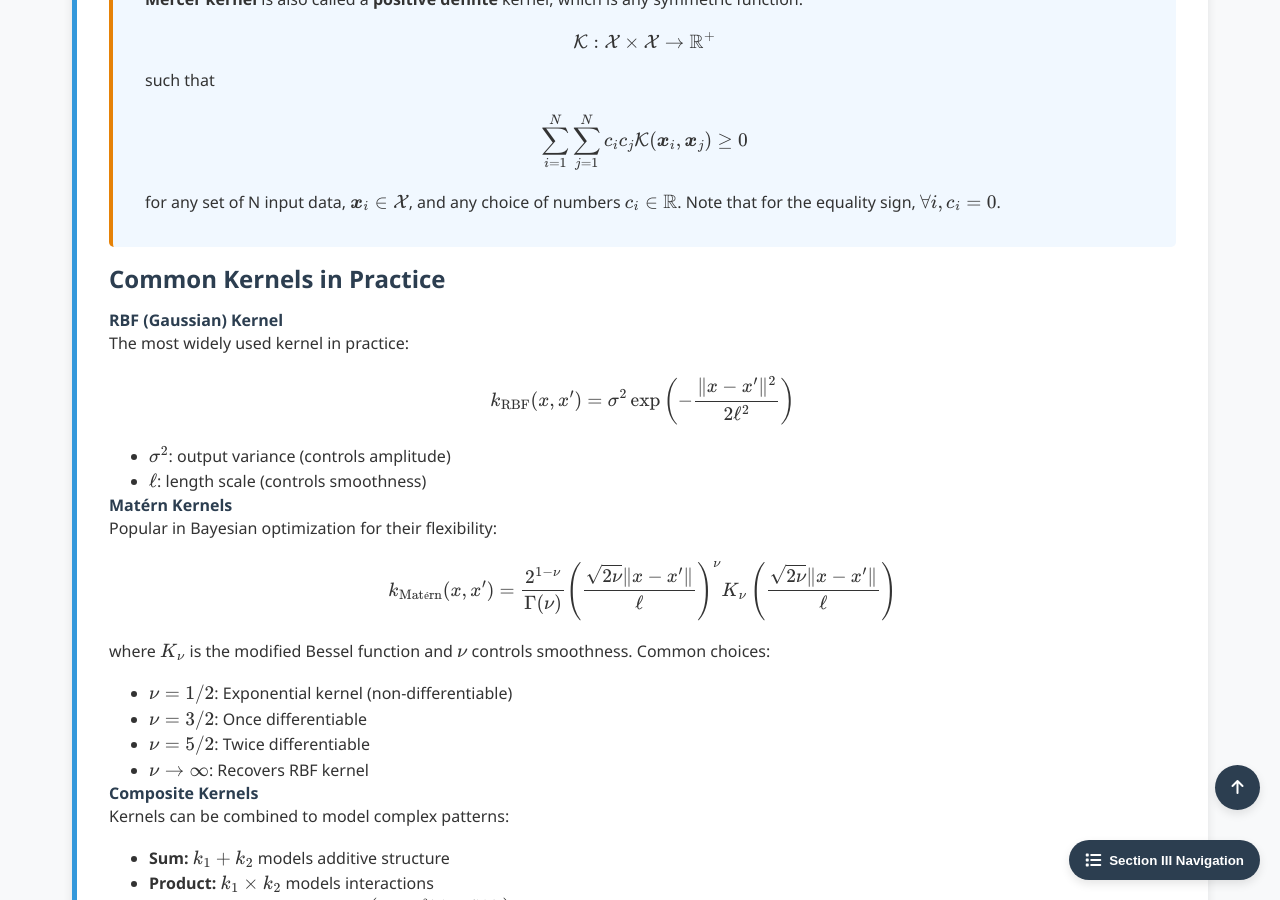
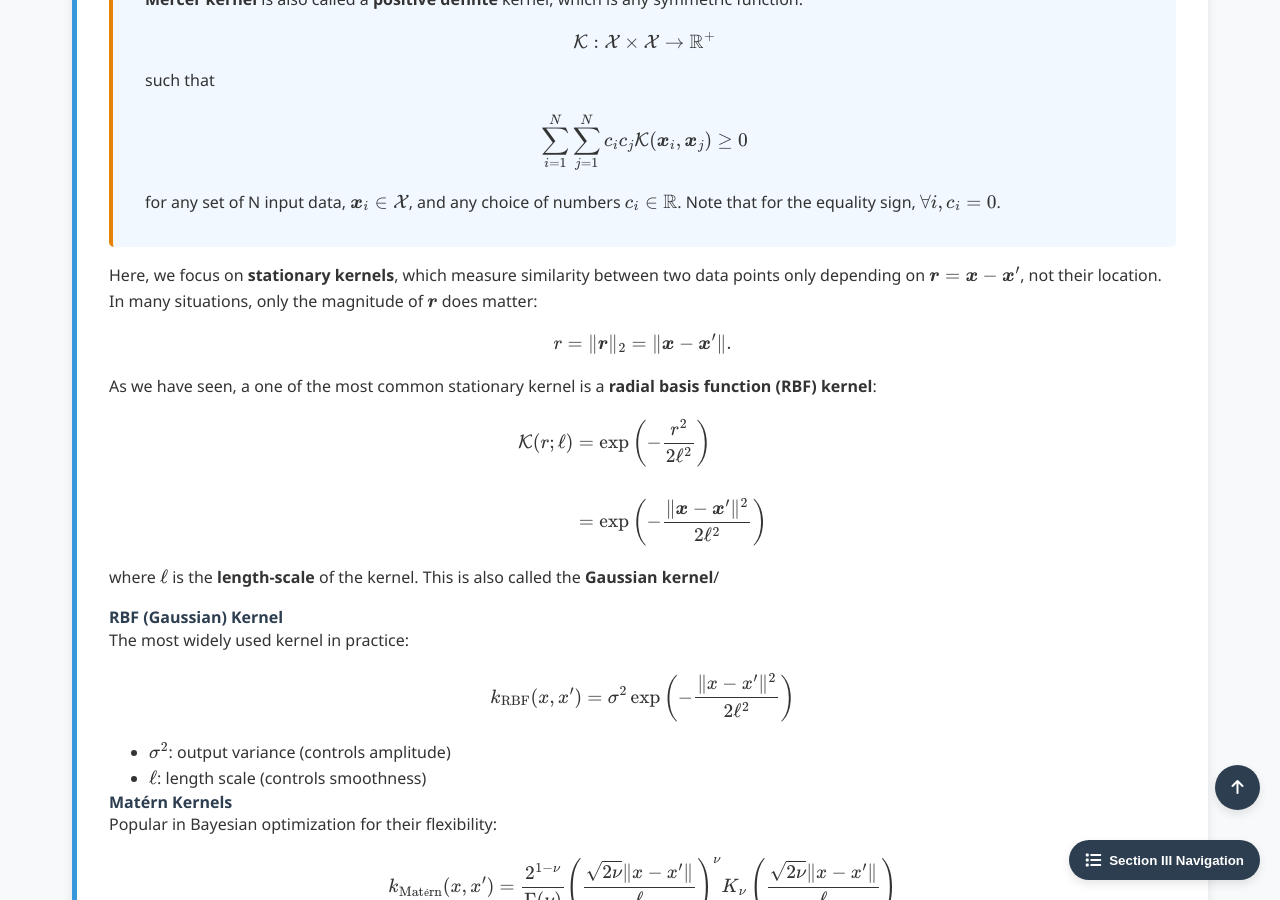
Before and after one commit to Yusukey01/yusukey01.github.io, a Jekyll site: the page built from Mathematics/Probability/gaussian_process.html, in a window 1280 px wide and 900 px high, scrolled down 1743 px. Built offline with Jekyll 4.4.1, drawn with Linux system fonts in a browser that asks for light colours.

Commit message:
added Gaussian Process

```diff
--- a/Mathematics/Probability/gaussian_process.html
+++ b/Mathematics/Probability/gaussian_process.html
@@ -196,7 +196,24 @@ uses_python: true
                     \(c_i \in \mathbb{R}\). Note that for the equality sign, \(\forall i, c_i =0\).
                 </div>
 
-                <h3>Common Kernels in Practice</h3>
+                <p>
+                    Here, we focus on <strong>stationary kernels</strong>, which measure similarity between two data points only
+                    depending on \(\boldsymbol{r} = \boldsymbol{x} - \boldsymbol{x}'\), not their location. In many situations,
+                    only the magnitude of \(\boldsymbol{r}\) does matter:
+                    \[
+                    r = \| \boldsymbol{r} \|_2 = \| \boldsymbol{x} - \boldsymbol{x}'\|.
+                    \]
+                </p>
+                <p>
+                    As we have seen, a one of the most common stationary kernel is a <strong>radial basis function (RBF) kernel</strong>:
+                    \[
+                    \begin{align*}
+                    \mathcal{K}(r ; \ell) &= \exp \left( -\frac{r^2}{2\ell^2}\right) \\\\
+                                          &= \exp \left( -\frac{\| \boldsymbol{x} - \boldsymbol{x}'\|^2}{2\ell^2}\right)
+                    \end{align*}
+                    \]
+                    where \(\ell\) is the <strong>length-scale</strong> of the kernel. This is also called the <strong>Gaussian kernel</strong>/
+                </p>
 
                 <h4>RBF (Gaussian) Kernel</h4>
                 <p>The most widely used kernel in practice:</p>
```
